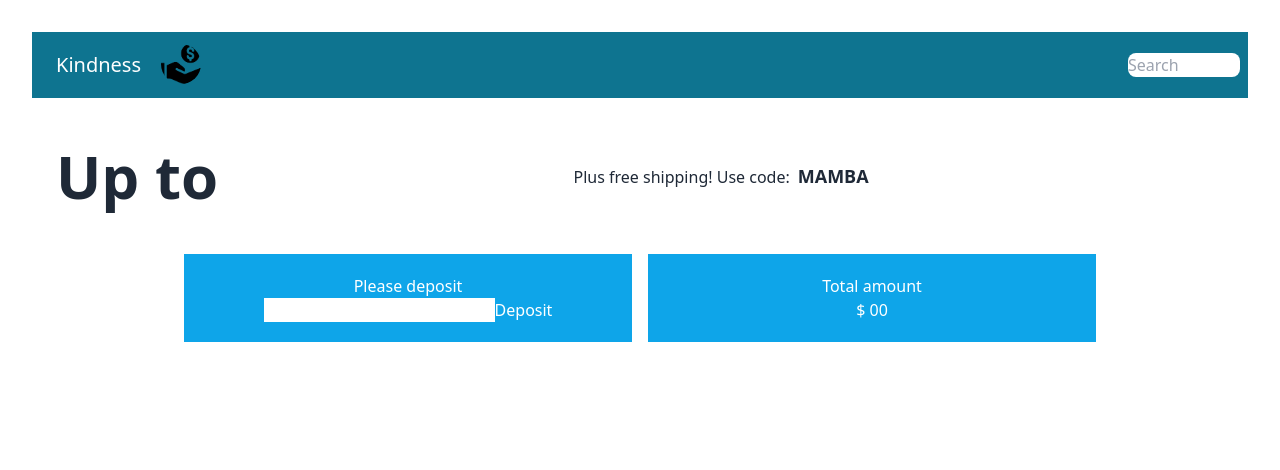
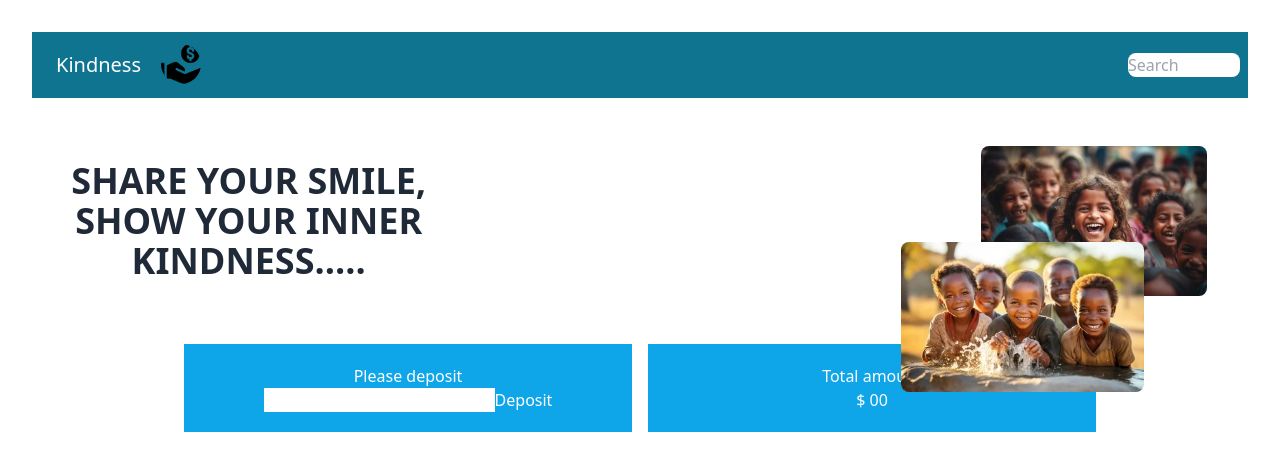
Before and after one commit to jannatun-nur/donation, a React (Vite) app: page / in a window 1280 px wide. Shown: the top 470 px of the page. Built offline with nearby package versions, Linux system fonts and the light colour scheme.

Commit message:
banner 47%

```diff
--- a/src/Banner/Banner.jsx
+++ b/src/Banner/Banner.jsx
@@ -1,16 +1,21 @@
+import banner1 from '../../public/assets/images/banner-1.jpg'
+import banner2 from '../../public/assets/images/banner-2.jpg'
+
 const Banner = () => {
   return (
     <div className="p-6 py-12 dark:bg-violet-400 dark:text-gray-900">
       <div className="container mx-auto">
         <div className="flex flex-col lg:flex-row items-center justify-between">
-          <h2 className="text-center text-6xl tracki font-bold">Up to</h2>
+
           <div className="space-x-2 text-center py-2 lg:py-0">
-            <span>Plus free shipping! Use code:</span>
-            <span className="font-bold text-lg">MAMBA</span>
+            <p className='text-4xl w-5/12 font-bold'>SHARE YOUR SMILE,
+             SHOW YOUR INNER KINDNESS.....</p>
+
+
           </div>
           <div>
-            <img src="" alt="" />
-            <img src="" alt="" />
+            <img className='absolute lg:h-[150px] rounded-lg' src={banner1} alt="" />
+            <img className='relative lg:h-[150px] top-24 right-20 rounded-lg' src={banner2} alt="" />
           </div>
         </div>
       </div>
```
